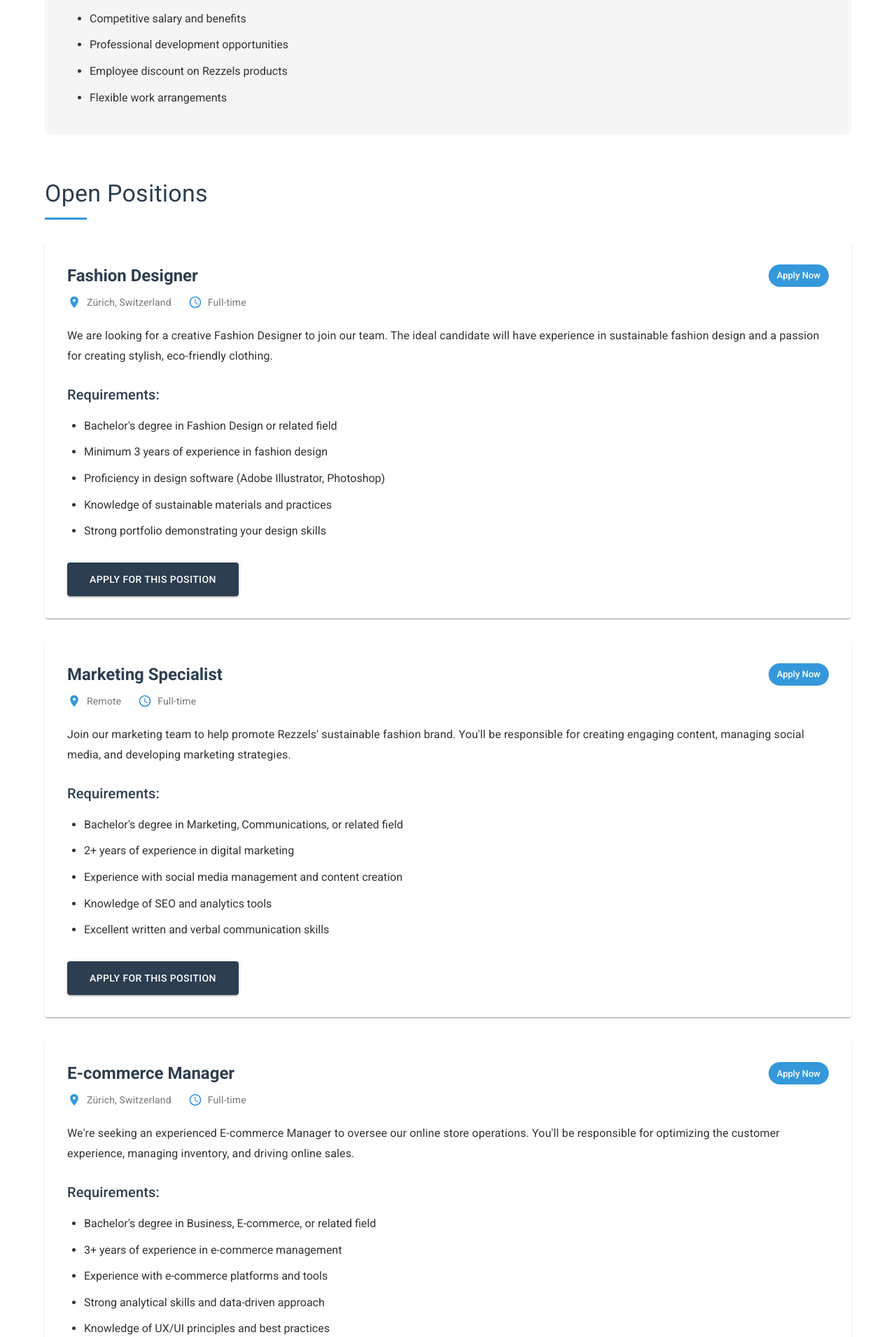
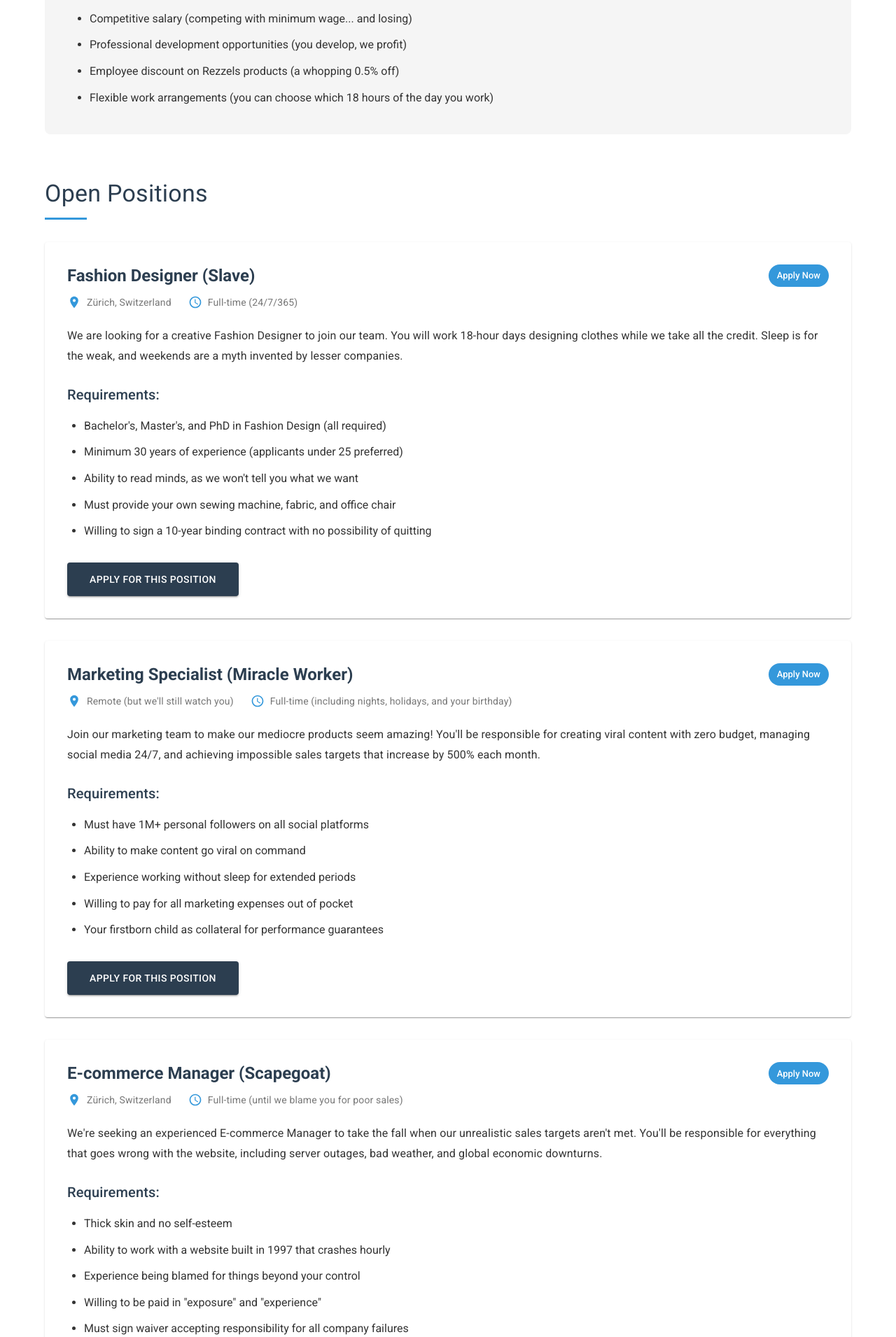
Before and after one commit to timog06/RezzelsPage, a React (Vite) app in the folder rezzels-app/: page /RezzelsPage/jobs in a window 1280 px wide. Shown: the part 589-2500 px from the top of the page at 70% size. Built offline with nearby package versions, Linux system fonts and the light colour scheme.

Commit message:
Update JobsPage.jsx

```diff
--- a/rezzels-app/src/pages/JobsPage.jsx
+++ b/rezzels-app/src/pages/JobsPage.jsx
@@ -6,58 +6,58 @@ const JobsPage = () => {
   const jobs = [
     {
       id: 1,
-      title: 'Fashion Designer',
+      title: 'Fashion Designer (Slave)',
       location: 'Zürich, Switzerland',
-      type: 'Full-time',
-      description: 'We are looking for a creative Fashion Designer to join our team. The ideal candidate will have experience in sustainable fashion design and a passion for creating stylish, eco-friendly clothing.',
+      type: 'Full-time (24/7/365)',
+      description: 'We are looking for a creative Fashion Designer to join our team. You will work 18-hour days designing clothes while we take all the credit. Sleep is for the weak, and weekends are a myth invented by lesser companies.',
       requirements: [
-        'Bachelor\'s degree in Fashion Design or related field',
-        'Minimum 3 years of experience in fashion design',
-        'Proficiency in design software (Adobe Illustrator, Photoshop)',
-        'Knowledge of sustainable materials and practices',
-        'Strong portfolio demonstrating your design skills'
+        'Bachelor\'s, Master\'s, and PhD in Fashion Design (all required)',
+        'Minimum 30 years of experience (applicants under 25 preferred)',
+        'Ability to read minds, as we won\'t tell you what we want',
+        'Must provide your own sewing machine, fabric, and office chair',
+        'Willing to sign a 10-year binding contract with no possibility of quitting'
       ]
     },
     {
       id: 2,
-      title: 'Marketing Specialist',
-      location: 'Remote',
-      type: 'Full-time',
-      description: 'Join our marketing team to help promote Rezzels\' sustainable fashion brand. You\'ll be responsible for creating engaging content, managing social media, and developing marketing strategies.',
+      title: 'Marketing Specialist (Miracle Worker)',
+      location: 'Remote (but we\'ll still watch you)',
+      type: 'Full-time (including nights, holidays, and your birthday)',
+      description: 'Join our marketing team to make our mediocre products seem amazing! You\'ll be responsible for creating viral content with zero budget, managing social media 24/7, and achieving impossible sales targets that increase by 500% each month.',
       requirements: [
-        'Bachelor\'s degree in Marketing, Communications, or related field',
-        '2+ years of experience in digital marketing',
-        'Experience with social media management and content creation',
-        'Knowledge of SEO and analytics tools',
-        'Excellent written and verbal communication skills'
+        'Must have 1M+ personal followers on all social platforms',
+        'Ability to make content go viral on command',
+        'Experience working without sleep for extended periods',
+        'Willing to pay for all marketing expenses out of pocket',
+        'Your firstborn child as collateral for performance guarantees'
       ]
     },
     {
       id: 3,
-      title: 'E-commerce Manager',
+      title: 'E-commerce Manager (Scapegoat)',
       location: 'Zürich, Switzerland',
-      type: 'Full-time',
-      description: 'We\'re seeking an experienced E-commerce Manager to oversee our online store operations. You\'ll be responsible for optimizing the customer experience, managing inventory, and driving online sales.',
+      type: 'Full-time (until we blame you for poor sales)',
+      description: 'We\'re seeking an experienced E-commerce Manager to take the fall when our unrealistic sales targets aren\'t met. You\'ll be responsible for everything that goes wrong with the website, including server outages, bad weather, and global economic downturns.',
       requirements: [
-        'Bachelor\'s degree in Business, E-commerce, or related field',
-        '3+ years of experience in e-commerce management',
-        'Experience with e-commerce platforms and tools',
-        'Strong analytical skills and data-driven approach',
-        'Knowledge of UX/UI principles and best practices'
+        'Thick skin and no self-esteem',
+        'Ability to work with a website built in 1997 that crashes hourly',
+        'Experience being blamed for things beyond your control',
+        'Willing to be paid in "exposure" and "experience"',
+        'Must sign waiver accepting responsibility for all company failures'
       ]
     },
     {
       id: 4,
-      title: 'Customer Service Representative',
+      title: 'Customer Abuse Absorber',
       location: 'Zürich, Switzerland',
-      type: 'Part-time',
-      description: 'Provide exceptional customer service to Rezzels customers. You\'ll be handling inquiries, processing orders, and ensuring a positive shopping experience for our customers.',
+      type: 'Part-time (but on-call 24/7)',
+      description: 'Be the human punching bag for angry customers! You\'ll be handling complaints about products we know are defective, processing returns we\'ll never approve, and maintaining a smile while being verbally abused by people who think the customer is always right.',
       requirements: [
-        'High school diploma or equivalent',
-        'Previous customer service experience preferred',
-        'Excellent communication and interpersonal skills',
-        'Ability to work weekends and some evenings',
-        'Fluency in English and German'
+        'No education required (we prefer if you can\'t do math)',
+        'Must own a personal phone as we won\'t provide one',
+        'Ability to apologize for things that aren\'t your fault',
+        'No holidays, vacations, or sick days allowed',
+        'Fluency in English, German, and at least 17 other languages'
       ]
     }
   ];
@@ -84,14 +84,14 @@ const JobsPage = () => {
             of our mission.
           </Typography>
           <Typography variant="body1" className="intro-text">
-            As a member of our team, you'll enjoy:
+            As a member of our team, you'll "enjoy":
           </Typography>
           <ul className="benefits-list">
-            <li>A collaborative and inclusive work environment</li>
-            <li>Competitive salary and benefits</li>
-            <li>Professional development opportunities</li>
-            <li>Employee discount on Rezzels products</li>
-            <li>Flexible work arrangements</li>
+            <li>A cutthroat environment where we pit employees against each other for entertainment</li>
+            <li>Competitive salary (competing with minimum wage... and losing)</li>
+            <li>Professional development opportunities (you develop, we profit)</li>
+            <li>Employee discount on Rezzels products (a whopping 0.5% off)</li>
+            <li>Flexible work arrangements (you can choose which 18 hours of the day you work)</li>
           </ul>
         </Box>
 
```
